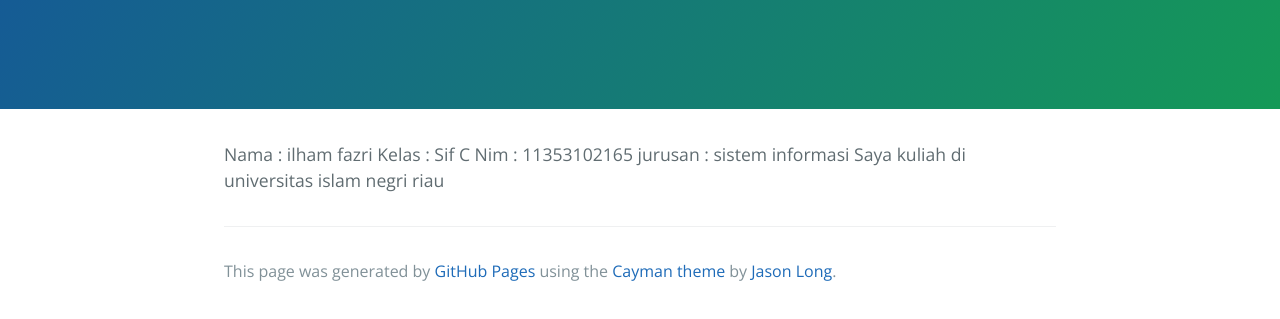
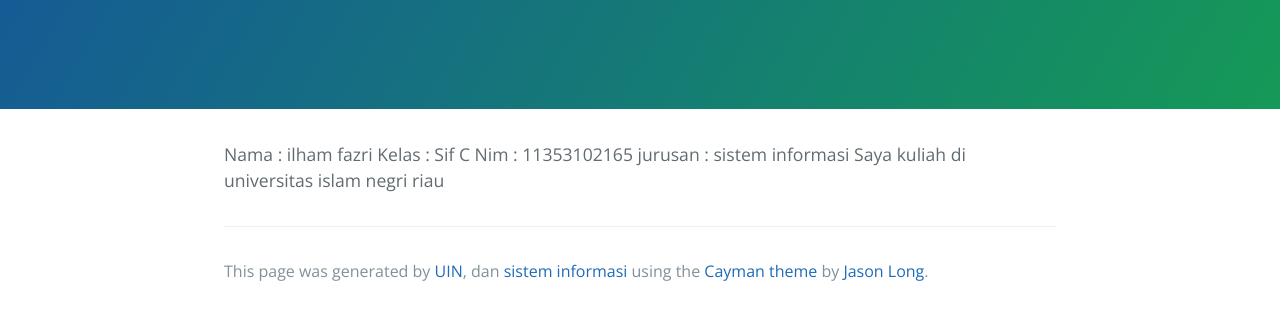
Before and after one commit to to1ng/to1ng.github.io, a plain HTML site: page index.html in a window 1280 px wide. Shown: the part 161-480 px from the top of the page. Drawn offline with nearby package versions, Linux system fonts and the light colour scheme.

Commit message:
Update index.html

```diff
--- a/index.html
+++ b/index.html
@@ -24,7 +24,7 @@ Saya kuliah di universitas islam negri riau</p>
 
       <footer class="site-footer">
 
-        <span class="site-footer-credits">This page was generated by <a href="https://pages.github.com">GitHub Pages</a> using the <a href="https://github.com/jasonlong/cayman-theme">Cayman theme</a> by <a href="https://twitter.com/jasonlong">Jason Long</a>.</span>
+        <span class="site-footer-credits">This page was generated by <a href="https://uin-suska.ac.id">UIN</a>, dan <a href="https://sif.uin-suska.ac.id">sistem informasi</a>  using the <a href="https://github.com/jasonlong/cayman-theme">Cayman theme</a> by <a href="https://twitter.com/jasonlong">Jason Long</a>.</span>
       </footer>
 
     </section>
```
